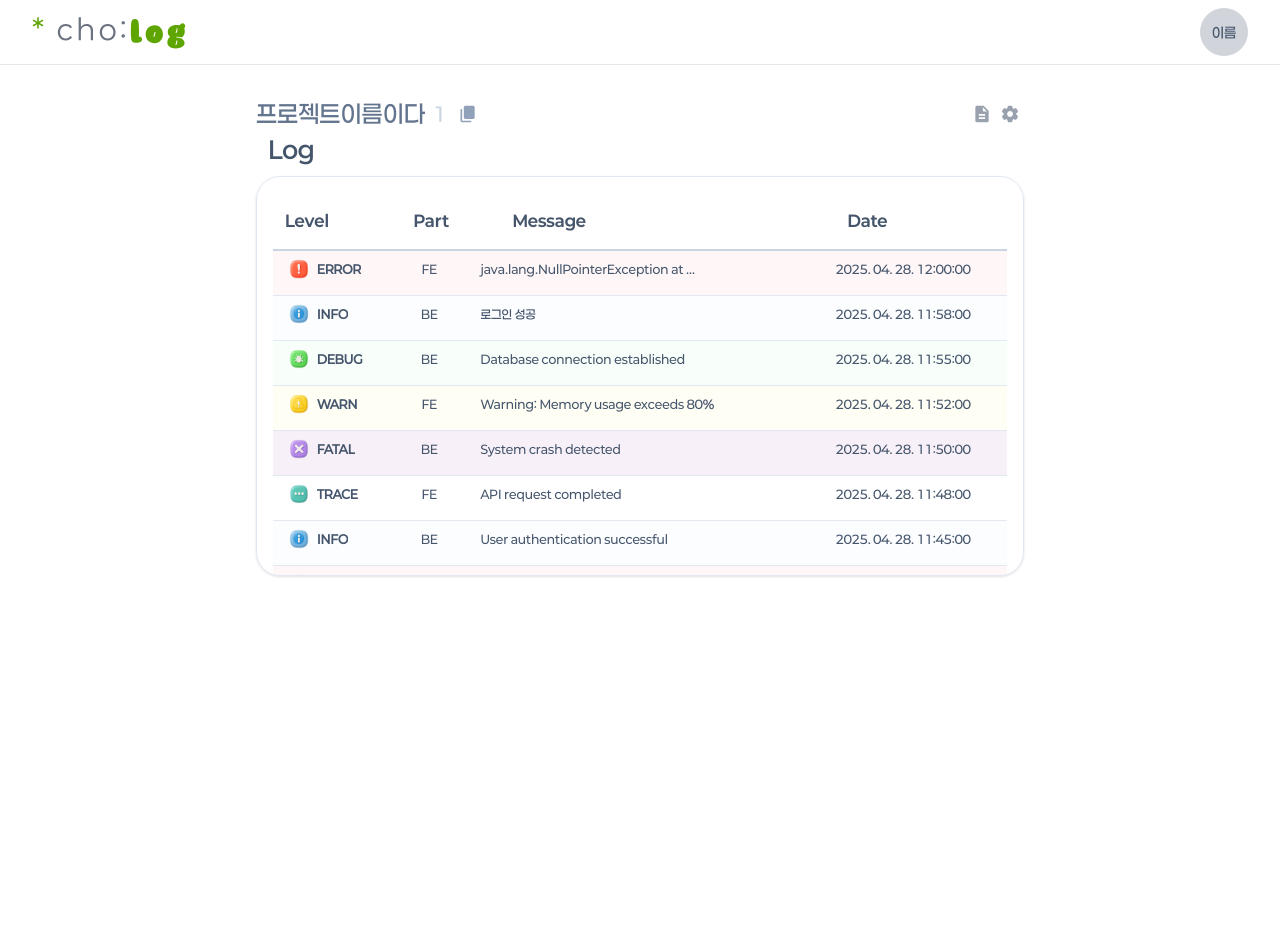
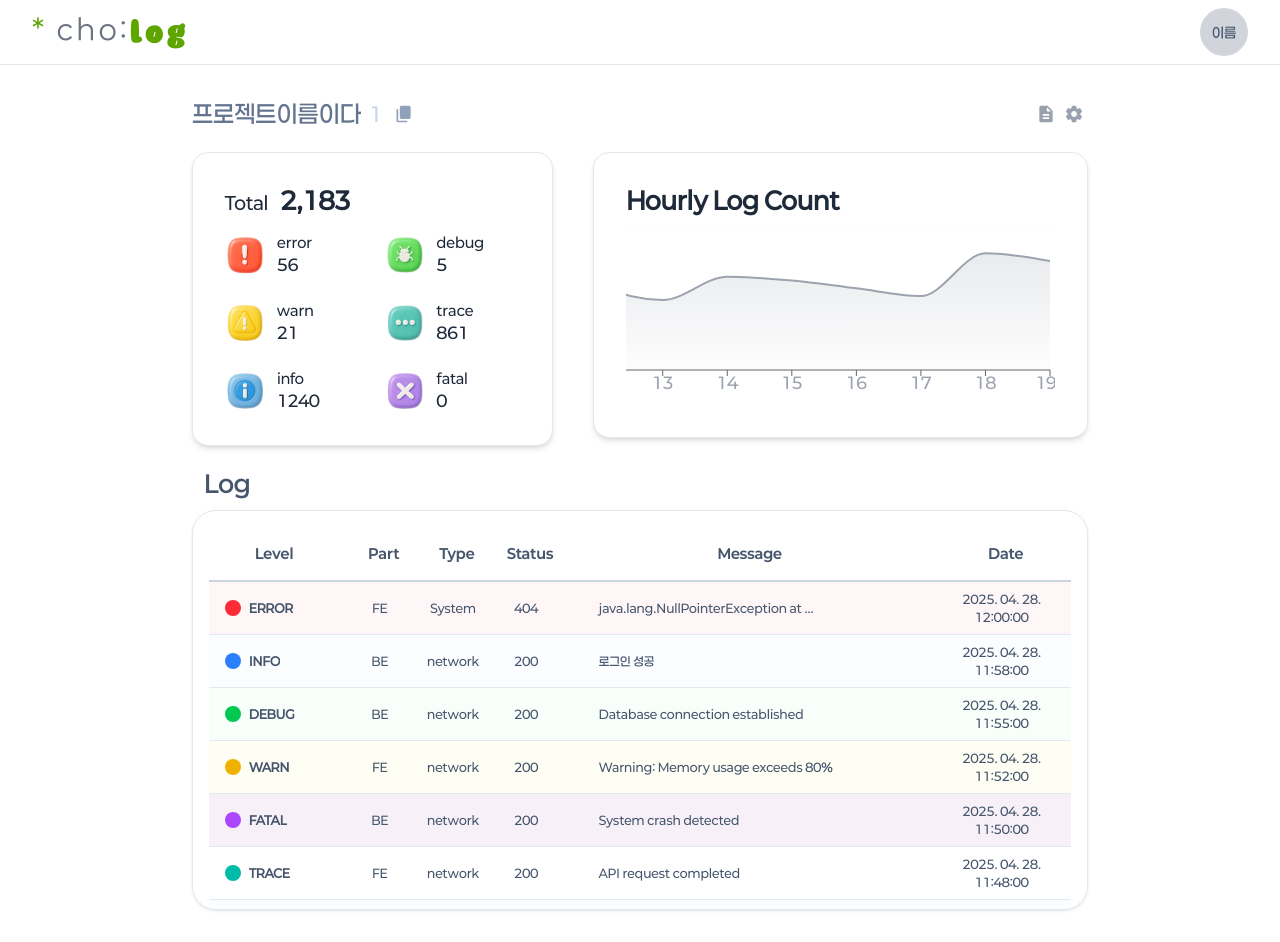
Before and after one commit to SIM-GYUBIN/CHOLOG, a React (Vite) app in the folder frontend/cholog/: page /project/1 in a window 1280 px wide. Before the commit the page ends 800 px from the top, so only its background shows below. Built offline with nearby package versions, Linux system fonts and the light colour scheme.

Commit message:
feat: RelatedLogList UI 수정 S12P31B207-90

```diff
--- a/frontend/cholog/src/components/LogSummary.tsx
+++ b/frontend/cholog/src/components/LogSummary.tsx
@@ -30,7 +30,7 @@ const LogSummary = () => {
   const LABELS = ["error", "debug", "warn", "trace", "info", "fatal"] as const;
 
   return (
-    <div className="rounded-2xl border border-gray-200 p-8 shadow-md w-fit bg-white">
+    <div className="rounded-2xl border border-gray-200 p-8 shadow-md w-full bg-white">
       <div className="text-left text-gray-800 mb-4 flex items-end gap-3">
         <span className="text-lg">Total</span>
         <span className="text-2xl font-bold">
@@ -38,7 +38,7 @@ const LogSummary = () => {
         </span>
       </div>
 
-      <div className="grid grid-cols-2 gap-x-18 gap-y-6">
+      <div className="grid grid-cols-2 gap-x-6 gap-y-6">
         {LABELS.map((label) => (
           <div key={label} className="flex items-center gap-3">
             <img
--- a/frontend/cholog/src/components/charts/ErrorChart.tsx
+++ b/frontend/cholog/src/components/charts/ErrorChart.tsx
@@ -67,7 +67,7 @@ const ErrorCountChart = () => {
   }, []);
 
   return (
-    <div className="w-full max-w-md border border-gray-200 p-8 bg-white rounded-2xl shadow-md">
+    <div className="w-full border border-gray-200 p-8 bg-white rounded-2xl shadow-md">
       <h2 className="text-left text-2xl font-semibold text-gray-800 mb-2">
         Hourly Log Count
       </h2>
--- a/frontend/cholog/src/components/eachLog.tsx
+++ b/frontend/cholog/src/components/eachLog.tsx
@@ -15,7 +15,9 @@ type LogProps = {
   islevelBg?: boolean; // Added islevelBg prop for conditional styling
   id?: string;
   from?: string;
-  timestamp: string;
+  type?: string;
+  status?:number; // http 상태코드
+  timestamp?: string;
   message?: string;
   apiPath?: string;
   level: "INFO" | "WARN" | "ERROR" | "DEBUG" | "FATAL" | "TRACE";
@@ -46,6 +48,8 @@ const getLevelIcon = (level: string) => {
 export default function EachLog({
   id,
   timestamp,
+  type,
+  status,
   message,
   from,
   apiPath,
@@ -86,37 +90,54 @@ export default function EachLog({
     TRACE: "bg-[rgba(243,244,246,0.06)]", // gray-100 6%
   }[level] || "bg-[rgba(255,255,255,0.06)]";
 
+  const levelCircle = {
+    FATAL: "bg-purple-500",
+    ERROR: "bg-red-500",
+    WARN: "bg-yellow-500",
+    INFO: "bg-blue-500",
+    DEBUG: "bg-green-500",
+    TRACE: "bg-teal-500",
+  }[level] || "bg-white";
+
   // islevelBg가 true면 levelBg 적용, 아니면 배경색 없음
   const containerClass = `border-b border-b-[1.5px] border-b-slate-200 px-4 py-2 hover:shadow-lg transition-shadow ${islevelBg ? levelBg : ""}`;
 
   return (
     <div className={containerClass} onClick={handleclick}>
-      <div className="flex items-center text-[12px] text-slate-600 w-full">
-        {/* 로그레벨아이콘+로그레벨: 15% */}
-        <div className="flex flex-row items-center basis-[15%] shrink-0 grow-0 min-w-0 gap-2">
-          <img
-            src={getLevelIcon(level)}
-            alt={`${level.toLowerCase()} 아이콘`}
-            className="w-5 h-5"
-          />
+      <div className="grid grid-cols-6 text-[12px] text-slate-600 w-full">
+
+{/* 로그 레벨벨 */}
+        <div className="col-span-1 flex flex-row items-center shrink-0 min-w-0 gap-2">
+        <div className={`${levelCircle} w-4 h-4 rounded-full`}></div>
           <div className="font-semibold truncate">{level}</div>
         </div>
-        {/* from: 10% */}
-        <div className="basis-[10%] shrink-0 grow-0 min-w-0 truncate">
-          {from}
-        </div>
-        {/* 메시지: 50% */}
-        <div className="text-start basis-[50%] shrink-0 grow-0 min-w-0 truncate px-4">
-          {message}
-        </div>
-        {/* 타임스탬프: 25% */}
-        <div className="basis-[25%] shrink-0 grow-0 min-w-0">
-          {formattedTime}
+
+{/* 나머지지 */}
+        <div className="flex flex-row items-start col-span-5 gap-10">
+
+          <div className="items-center grid grid-cols-10 gap-10">
+            <div className="flex justify-center col-span-0.5 shrink-0 min-w-0">
+              {from}
+            </div>
+            <div className="flex justify-center col-span-1.5 shrink-0 min-w-0">
+              {type}
+            </div>
+            <div className="flex justify-center col-span-1 shrink-0 min-w-0">
+              {status}
+            </div>
+            <div className="col-span-5 text-start min-w-0 truncate px-4">
+              {message}
+            </div>
+            <div className="col-span-2 min-w-0 shrink-0 ">
+              {formattedTime}
+            </div>
+
+          </div>
         </div>
       </div>
-      <div className="mb-2">
+      {/* <div className="mb-2">
         <div className="text-sm text-gray-600">{apiPath}</div>
-      </div>
+      </div> */}
     </div>
   );
 }
--- a/frontend/cholog/src/components/logList.tsx
+++ b/frontend/cholog/src/components/logList.tsx
@@ -4,6 +4,8 @@ const mockLogs = [
   {
     _id: "trace-12345-span-67890",
     from: "FE",
+    type: "System",
+    status:404,
     timestamp: "2025-04-28T12:00:00Z",
     message: "java.lang.NullPointerException at ...",
     level: "ERROR",
@@ -11,6 +13,8 @@ const mockLogs = [
   {
     _id: "trace-54321-span-09876",
     from: "BE",
+    type: "network",
+    status:200,
     timestamp: "2025-04-28T11:58:00Z",
     message: "로그인 성공",
     level: "INFO",
@@ -18,6 +22,8 @@ const mockLogs = [
   {
     _id: "trace-98765-span-43210",
     from: "BE",
+    type: "network",
+    status:200,
     timestamp: "2025-04-28T11:55:00Z",
     message: "Database connection established",
     level: "DEBUG",
@@ -25,6 +31,8 @@ const mockLogs = [
   {
     _id: "trace-24680-span-13579",
     from: "FE",
+    type: "network",
+    status:200,
     timestamp: "2025-04-28T11:52:00Z",
     message: "Warning: Memory usage exceeds 80%",
     level: "WARN",
@@ -32,6 +40,8 @@ const mockLogs = [
   {
     _id: "trace-11111-span-22222",
     from: "BE",
+    type: "network",
+    status:200,
     timestamp: "2025-04-28T11:50:00Z",
     message: "System crash detected",
     level: "FATAL",
@@ -39,6 +49,8 @@ const mockLogs = [
   {
     _id: "trace-33333-span-44444",
     from: "FE",
+    type: "network",
+    status:200,
     timestamp: "2025-04-28T11:48:00Z",
     message: "API request completed",
     level: "TRACE",
@@ -46,6 +58,8 @@ const mockLogs = [
   {
     _id: "trace-55555-span-66666",
     from: "BE",
+    type: "network",
+    status:200,
     timestamp: "2025-04-28T11:45:00Z",
     message: "User authentication successful",
     level: "INFO",
@@ -53,6 +67,8 @@ const mockLogs = [
   {
     _id: "trace-77777-span-88888",
     from: "FE",
+    type: "network",
+    status:200,
     timestamp: "2025-04-28T11:42:00Z",
     message: "Component rendering error",
     level: "ERROR",
@@ -60,6 +76,8 @@ const mockLogs = [
   {
     _id: "trace-99999-span-00000",
     from: "BE",
+    type: "network",
+    status:200,
     timestamp: "2025-04-28T11:40:00Z",
     message: "Cache cleared successfully",
     level: "DEBUG",
@@ -67,6 +85,8 @@ const mockLogs = [
   {
     _id: "trace-12121-span-34343",
     from: "FE",
+    type: "network",
+    status:200,
     timestamp: "2025-04-28T11:38:00Z",
     message: "Network connection timeout",
     level: "WARN",
@@ -79,16 +99,46 @@ const LogList = () => {
     <div className='rounded-[24px]'>
       <div className='font-[paperlogy6] text-start mx-3 text-[24px] text-slate-600 mb-2'>Log</div>
       <div className="border border-slate-200 rounded-[24px] shadow p-4 h-[50vh] overflow-y-auto">
-        <div className="flex text-start items-center gap-10 border-b-2 border-slate-300 px-3 py-4 w-full text-slate-600 font-[paperlogy7] text-[16px]">
+        {/* <div className="flex text-start items-center gap-10 border-b-2 border-slate-300 px-3 py-4 w-full text-slate-600 font-[paperlogy7] text-[16px]">
           <div className="basis-[15%]">Level</div>
           <div className="basis-[10%]">Part</div>
           <div className="basis-[50%]">Message</div>
           <div className="basis-[25%]">Date</div>
+        </div> */}
+      <div className=" grid grid-cols-6 gap-10 border-b-2 border-slate-300 px-3 py-4 w-full text-slate-600 font-[paperlogy7] text-[14px]">
+
+{/* 로그 레벨벨 */}
+        <div className="col-span-1 flex flex-row justify-center shrink-0 min-w-0 gap-2">
+Level
         </div>
+
+{/* 나머지지 */}
+        <div className="col-span-5 gap-10">
+
+          <div className="grid grid-cols-10 gap-10">
+            <div className="flex justify-center col-span-0.5 shrink-0 min-w-0">
+Part            </div>
+            <div className="flex justify-center col-span-1.5 shrink-0 min-w-0">
+Type            </div>
+            <div className="flex justify-center  col-span-1 shrink-0 min-w-0">
+Status            </div>
+            <div className="flex justify-center col-span-5 text-start min-w-0 truncate px-4">
+Message            </div>
+            <div className="flex justify-center col-span-2 min-w-0 shrink-0 ">
+Date            </div>
+
+          </div>
+        </div>
+      </div>
+
+
+
         {mockLogs.map(log => (
           <EachLog
             key={log._id}
             islevelBg={true}
+            type={log.type}
+            status={log.status}
             id={log._id}
             from={log.from}
             timestamp={log.timestamp}
--- a/frontend/cholog/src/pages/LogPage.tsx
+++ b/frontend/cholog/src/pages/LogPage.tsx
@@ -1,4 +1,5 @@
-import { useParams } from "react-router-dom";
+import { useNavigate, useParams } from "react-router-dom";
+import EachLog from "../components/eachLog";
 
 interface RelatedLog {
   type: "BE" | "FE";
@@ -39,21 +40,94 @@ const LogPage = () => {
 
   console.log(id);
 
+
   // 임시 데이터
   const logData = {
+    _id: "13df",
     type: "ERROR",
     timestamp: "2025-04-23 16:32:12",
     message: "API 호출 실패: Error: 500 Internal Server Error",
   };
 
-  const relatedLogs: RelatedLog[] = [
-    { type: "BE", message: "12345 --- Info-8080...", level: "error" },
-    { type: "FE", message: "API 호출 실패: Error: 5...", level: "error" },
-    { type: "FE", message: "설정 파일이 없습니다. 기본...", level: "warning" },
-    { type: "BE", message: "로그인 성공: userId=1234...", level: "info" },
-    { type: "BE", message: "로그인 성공: userId=1234...", level: "success" },
-    { type: "FE", message: "로그인 성공: userId=1234...", level: "success" },
+
+  const mockLogs = [
+    {
+      _id: "trace-12345-span-67890",
+      from: "FE",
+      timestamp: "2025-04-28T12:00:00Z",
+      message: "java.lang.NullPointerException at ...",
+      level: "ERROR",
+    },
+    {
+      _id: "trace-54321-span-09876",
+      from: "BE",
+      timestamp: "2025-04-28T11:58:00Z",
+      message: "로그인 성공",
+      level: "INFO",
+    },
+    {
+      _id: "trace-98765-span-43210",
+      from: "BE",
+      timestamp: "2025-04-28T11:55:00Z",
+      message: "Database connection established",
+      level: "DEBUG",
+    },
+    {
+      _id: "trace-24680-span-13579",
+      from: "FE",
+      timestamp: "2025-04-28T11:52:00Z",
+      message: "Warning: Memory usage exceeds 80%",
+      level: "WARN",
+    },
+    {
+      _id: "trace-11111-span-22222",
+      from: "BE",
+      timestamp: "2025-04-28T11:50:00Z",
+      message: "System crash detected",
+      level: "FATAL",
+    },
+    {
+      _id: "trace-33333-span-44444",
+      from: "FE",
+      timestamp: "2025-04-28T11:48:00Z",
+      message: "API request completed",
+      level: "TRACE",
+    },
+    {
+      _id: "trace-55555-span-66666",
+      from: "BE",
+      timestamp: "2025-04-28T11:45:00Z",
+      message: "User authentication successful",
+      level: "INFO",
+    },
+    {
+      _id: "trace-77777-span-88888",
+      from: "FE",
+      timestamp: "2025-04-28T11:42:00Z",
+      message: "Component rendering error",
+      level: "ERROR",
+    },
+    {
+      _id: "trace-99999-span-00000",
+      from: "BE",
+      timestamp: "2025-04-28T11:40:00Z",
+      message: "Cache cleared successfully",
+      level: "DEBUG",
+    },
+    {
+      _id: "trace-12121-span-34343",
+      from: "FE",
+      timestamp: "2025-04-28T11:38:00Z",
+      message: "Network connection timeout",
+      level: "WARN",
+    }
   ];
+
+  const nav = useNavigate();
+  const handleclick = (_id: string) => {
+    nav(`/log/${_id}`);
+  };
+
 
   return (
     <div className="flex gap-6 max-w-7xl mx-auto">
@@ -89,23 +163,31 @@ const LogPage = () => {
       </div>
 
       {/* 관련 로그 섹션 */}
-      <div className="w-96 bg-white rounded-lg p-6 shadow-sm">
+      <div className="rounded-lg p-6 shadow-sm">
         <h2 className="text-left text-18px font-paperlogy6 mb-6">
           Related Log
         </h2>
         <div className="space-y-4">
-          {relatedLogs.map((log, index) => (
-            <div key={index} className="flex items-start gap-3">
-              <img
-                src={getLevelIcon(log.level)}
-                alt={`${log.level} icon`}
-                className="w-4 h-4 mt-1"
-              />
-              <div className="text-gray-400 text-14px">{log.type}</div>
-              <div className="text-14px">{log.message}</div>
+          {mockLogs.map((log, index) => (
+            <div
+              onClick={() => handleclick(log._id)}
+              key={index}
+              className="flex items-start gap-3 text-slate-600 cursor-pointer hover:bg-[#F7FEE7]"
+            >
+              <div className="relative flex items-center">
+                <img
+                  src={getLevelIcon(log.level)}
+                  alt={`${log.level} icon`}
+                  className="w-4 h-4 mt-1"
+                />
+                <div className="absolute h-10 w-[2px] bg-slate-300" style={{ left: '50%', zIndex : -1 }}></div>
+              </div>
+              <div className=" text-[14px]">{log.from}</div>
+              <div className="text-[14px]">{log.message}</div>
             </div>
           ))}
         </div>
+
       </div>
     </div>
   );
--- a/frontend/cholog/src/pages/ProjectPage.tsx
+++ b/frontend/cholog/src/pages/ProjectPage.tsx
@@ -3,6 +3,8 @@ import LogList from '../components/logList';
 import copy from '@/assets/copy.svg';
 import report from '@/assets/report.svg';
 import setting from '@/assets/setting.svg';
+import ErrorChart from '../components/charts/ErrorChart';
+import LogSummary from '../components/LogSummary';
 
 const ProjectPage = () => {
   const { projectId } = useParams();
@@ -17,7 +19,7 @@ const ProjectPage = () => {
   };
 
   return (
-    <div className='flex flex-col max-w-[60vw] mx-auto '>
+    <div className='flex flex-col max-w-[70vw] mx-auto '>
       <div className='flex flex-row justify-between '>
 
         <div className='flex flex-row items-center gap-2 font-[paperlogy5]'>
@@ -39,7 +41,14 @@ const ProjectPage = () => {
         </div>
 
       </div>
-
+      <div className='grid grid-cols-7 py-5 gap-10'>
+        <div className='col-span-3'>
+        <LogSummary />
+        </div>
+        <div className='col-span-4'>
+        <ErrorChart />
+        </div>
+      </div>
       <LogList />
     </div>
   );
```
